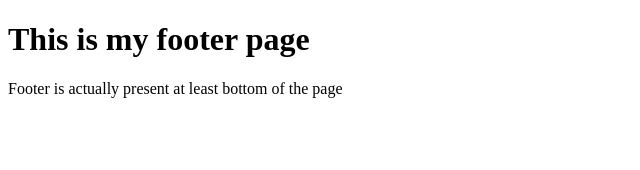
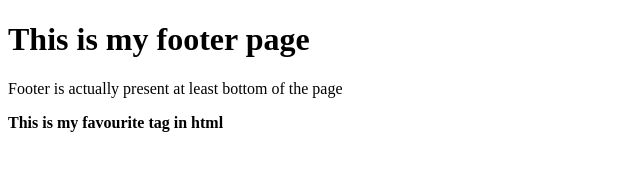
Before and after one commit to arijit-github-budy/practice-repo, a plain HTML site: page files/footer.html in a window 1280 px wide. Shown: the whole page, without its empty margins (0-640 px from the left). Drawn offline with Linux system fonts and the light colour scheme.

Commit message:
add row text in footer html file

```diff
--- a/files/footer.html
+++ b/files/footer.html
@@ -8,5 +8,6 @@
 <body>
 	<h1>This is my footer page</h1>
 	<p>Footer is actually present at least bottom of the page</p>
+	<strong>This is my favourite tag in html</strong>
 </body>
 </html>
```
